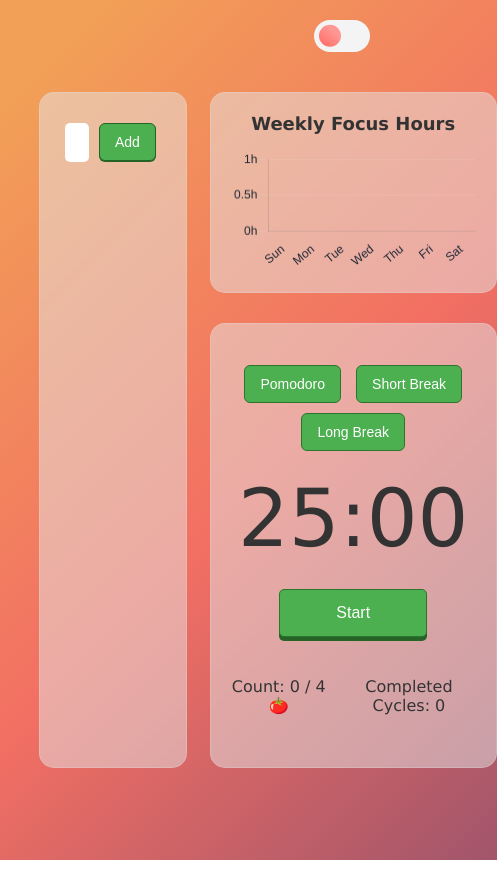
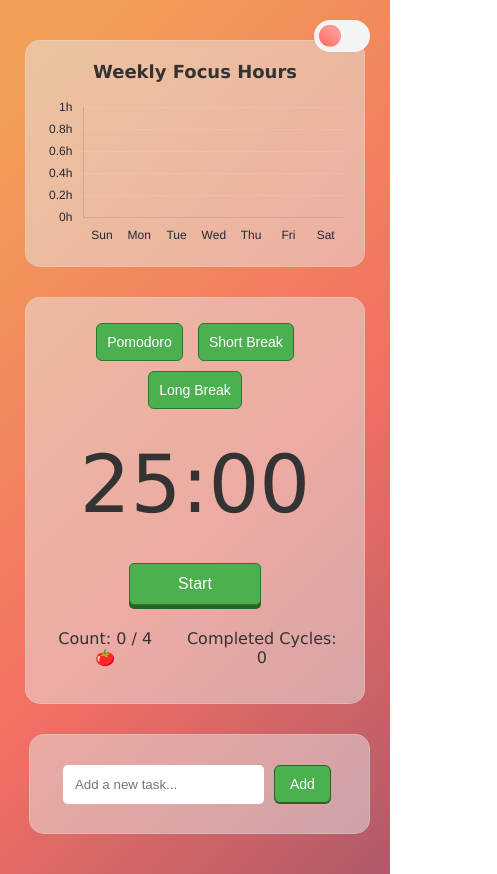
Before and after one commit to JoSaldanha/HoraFlow, a plain HTML site: page index.html in a window 390 px wide. Shown: the whole page, 497 px wide, since content can reach past the window. Drawn offline with nearby package versions, Linux system fonts and the light colour scheme.

Commit message:
style: add responsive design for mobile and tablet with layout and animation adjustments

```diff
--- a/css/style.css
+++ b/css/style.css
@@ -1,5 +1,5 @@
 body {
-  font-family: Verdana, Geneva, Tahoma, sans-serif, sans-serif;
+    font-family: Verdana, Geneva, Tahoma, sans-serif;
     color: #333;
     height: 100vh;
     display: flex;
@@ -37,7 +37,7 @@
 
 @keyframes moveGradientMoon {
     0% { background-position: 0% 0%; }
-    100% { background-position: 100% 100%; }
+    100% { background-position: 80% 80%; }
 }
 
 .app-container {
@@ -326,7 +326,7 @@
 
 .task-input input{
     padding: 12px;
-    width: 80%;
+    width: stretch;
     border-radius: 5px;
     border: none;
     margin-right: 5px;
@@ -518,3 +518,62 @@
 .delete-btn:hover { opacity: 1; }
 
 #taskList { list-style: none; padding: 0; }
+
+
+/* Media Queries */
+
+@media (max-width: 1024px) {
+    body {
+        overflow-x: hidden;
+        overflow-y: scroll;
+        height: auto;
+    }
+
+    .app-container {
+        flex-direction: column-reverse;
+        height: inherit;
+        padding-top: 4em;
+        padding-bottom: 4em;
+    }
+
+    .tasks {
+        max-height: 480px;
+        width: 90%;
+        margin: 0 auto;
+    }
+
+    #timer {
+        margin: 32px 0;
+    }
+}
+
+@media (max-width: 475px) {
+    .app-container {
+        padding-top: 2em;
+        padding-bottom: 2em;
+        width: 85vw;
+    }
+
+    .task-input input {
+        min-width: 0;
+    }
+
+    #timer {
+        margin: 24px 0;
+    }
+
+    .click-btn {
+        width: 132px;
+        height: 42px;
+    }
+
+    .modes button {
+        padding: 10px;
+    }
+}
+
+@media (max-width: 375px) {
+    .modes button {
+        padding: 10px 15px;
+    }
+}
--- a/index.html
+++ b/index.html
@@ -33,9 +33,9 @@
       </div>
       <div id="pomodoro-app" class="container">
         <div class="modes">
-          <button class="mode" data-mode="pomodoro" onclick="setMode('pomodoro')">Pomodoro</button>
-          <button class="mode" data-mode="short_break" onclick="setMode('short_break')">Short Break</button>
-          <button class="mode" data-mode="long_break" onclick="setMode('long_break')">Long Break</button>
+          <button class="mode" data-full="Pomodoro" data-short="Pomo" data-mode="pomodoro" onclick="setMode('pomodoro')">Pomodoro</button>
+          <button class="mode" data-full="Short Break" data-short="Short" data-mode="short_break" onclick="setMode('short_break')">Short Break</button>
+          <button class="mode" data-full="Long Break" data-short="Long" data-mode="long_break" onclick="setMode('long_break')">Long Break</button>
         </div>
 
         <div id="timer">25:00</div>
--- a/js/app.js
+++ b/js/app.js
@@ -427,6 +427,21 @@
     }
 }
 
+const modesBtns = document.querySelectorAll(".mode");
+
+function updateButtonText() {
+  const isMobile = window.innerWidth <= 375;
+
+  modesBtns.forEach(btn => {
+    btn.textContent = isMobile
+      ? btn.dataset.short
+      : btn.dataset.full;
+  });
+}
+
+updateButtonText();
+window.addEventListener("resize", updateButtonText);
+
 document.querySelectorAll(".btn-flip").forEach(btn => {
     btn.addEventListener("click", toggleTimer);
 });
```
